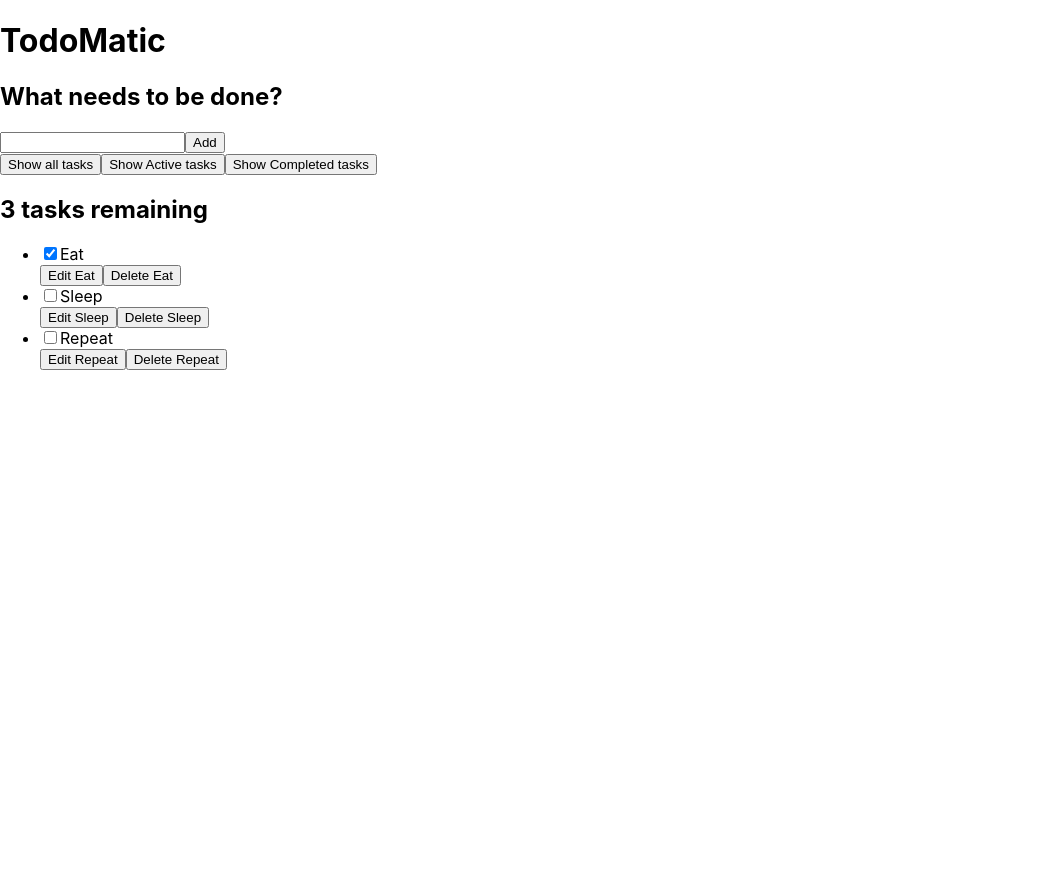
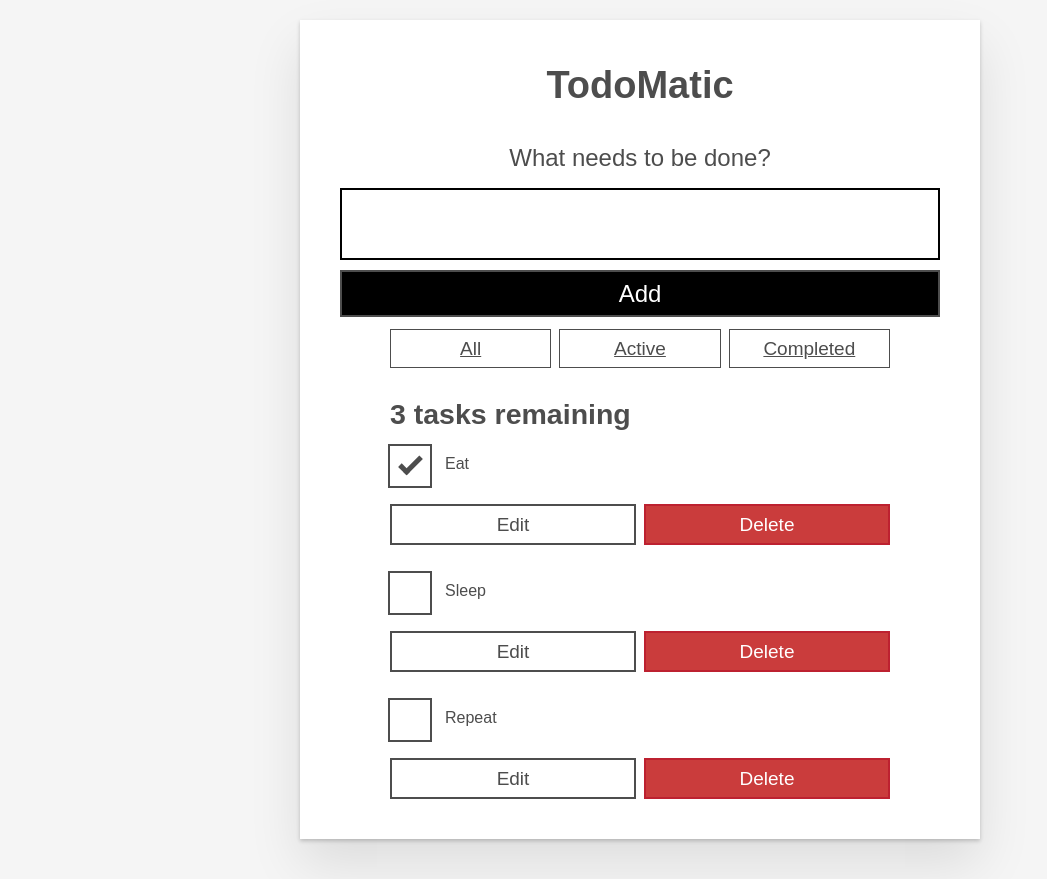
Before and after one commit to ue-an/react-todolist, a React (Create React App) app: page / in a window 1280 px wide. Shown: the whole page, without its empty margins (0-1047 px from the left). Before the commit the page ends 800 px from the top, so only its background shows below. Built offline with nearby package versions, Linux system fonts and the light colour scheme.

Commit message:
added components

```diff
--- a/src/App.js
+++ b/src/App.js
@@ -1,97 +1,33 @@
 import logo from './logo.svg';
 import './App.css';
+import { Todo } from './components/Todo';
+import { Form } from './components/Form';
+import { FilterButton } from './components/FilterButtons';
 
 function App(props) {
+  //displays data in browser>inspect>console
+  // console.log(props.tasks);
+  const taskList = props.tasks?.map((task) => <Todo
+  id={task.id}
+  name={task.name}
+  completed={task.completed}
+  key={task.id}
+  />);
   return (
     <div className='todoapp stack-large'>
       <h1>TodoMatic</h1>
-      <form>
-        <h2 className='label-wrapper'>
-          <label htmlFor='new-todo-input' className='label__lg'>
-            What needs to be done?
-          </label>
-        </h2>
-        <input
-        id='new-todo-input'
-        className='input input__lg'
-        name='text'
-        autoComplete='off'
-        type="text"
-        />
-        <button type='submit' className='btn btn__primary btn__lg'>
-          Add
-        </button>
-      </form>
-      <div className='filters btn-group stack-exception'>
-        <button type='button' className='btn toggle-btn' aria-pressed='false'>
-          <span className='visually-hidden'>Show </span>
-          <span>all</span>
-          <span className='visually-hidden'> tasks</span>
-        </button>
-        <button type='button' className='btn toggle-btn' aria-aria-pressed='false'>
-          <span className='visually-hidden'>Show </span>
-          <span>Active</span>
-          <span className='visually-hidden'> tasks</span>
-        </button>
-        <button type='button' className='btn toggle-btn' aria-pressed='false'>
-          <span className='visually-hidden'>Show </span>
-          <span>Completed</span>
-          <span className='visually-hidden'> tasks</span>
-        </button>
-      </div>
+      <Form />
+      <FilterButton />
       <h2 id='list-heading'>3 tasks remaining</h2>
-      <ul role="list" className='todo-list stack-large stack-exception' aria-labelledby='list-heading'>
-      <li className="todo stack-small">
-          <div className="c-cb">
-            <input id="todo-0" type="checkbox" defaultChecked={true} />
-            <label className="todo-label" htmlFor="todo-0">
-              Eat
-            </label>
-          </div>
-          <div className="btn-group">
-            <button type="button" className="btn">
-              Edit <span className="visually-hidden">Eat</span>
-            </button>
-            <button type="button" className="btn btn__danger">
-              Delete <span className="visually-hidden">Eat</span>
-            </button>
-          </div>
-        </li>
-        <li className='todo stack-small'>
-          <div className='c-cb'>
-            <input id='todo-1' type='checkbox'/>
-            <label className='todo-label' htmlFor='todo-1'>
-              Sleep
-            </label>
-          </div>
-          <div className='btn-group'>
-            <button type='button' className='btn'>
-              Edit <span className='visually-hidden'>Sleep</span>
-            </button>
-            <button type='button' className='btn btn__danger'>
-              Delete <span className='visually-hidden'>Sleep</span>
-            </button>
-          </div>
-        </li>
-        <li className='todo stack-small'>
-          <div className='c-cb'>
-            <input id='todo-2' type='checkbox'/>
-            <label className='todo-label' htmlFor='todo-s'>
-              Repeat
-            </label>
-          </div>
-          <div className='btn-group'>
-            <button type='button' className='btn'>
-              Edit <span className='visually-hidden'>Repeat</span>
-            </button>
-            <button type='button' className='btn btn__danger'>
-              Delete <span className='visually-hidden'>Repeat</span>
-            </button>
-          </div>
-        </li>
+      <ul role="list"
+      className='todo-list stack-large stack-exception'
+      aria-labelledby='list-heading'
+      >
+      {taskList}
       </ul>
     </div>
   );
+
 }
 
 export default App;
--- /dev/null
+++ b/src/components/FilterButtons.js
@@ -0,0 +1,25 @@
+import React from "react";
+
+const FilterButton = (props) => {
+ return (
+  <div className='filters btn-group stack-exception'>
+        <button type='button' className='btn toggle-btn' aria-pressed='true'>
+          <span className='visually-hidden'>Show </span>
+          <span>all</span>
+          <span className='visually-hidden'> tasks</span>
+        </button>
+        <button type='button' className='btn toggle-btn' aria-pressed='true'>
+          <span className='visually-hidden'>Show </span>
+          <span>Active</span>
+          <span className='visually-hidden'> tasks</span>
+        </button>
+        <button type='button' className='btn toggle-btn' aria-pressed='true'>
+          <span className='visually-hidden'>Show </span>
+          <span>Completed</span>
+          <span className='visually-hidden'> tasks</span>
+        </button>
+      </div>
+ );
+}
+
+export { FilterButton };
--- /dev/null
+++ b/src/components/Form.js
@@ -0,0 +1,24 @@
+import React from "react";
+
+const Form = (props) => {
+ return (
+  <form>
+        <h2 className='label-wrapper'>
+          <label htmlFor='new-todo-input' className='label__lg'>
+            What needs to be done?
+          </label>
+        </h2>
+        <input
+        id='new-todo-input'
+        className='input input__lg'
+        name='text'
+        autoComplete='off'
+        type="text"
+        />
+        <button type='submit' className='btn btn__primary btn__lg'>
+          Add
+        </button>
+      </form>
+ );
+}
+export { Form };
--- /dev/null
+++ b/src/components/Todo.js
@@ -0,0 +1,23 @@
+import React from "react";
+const Todo = props => {
+ return (
+  <li className="todo stack-small">
+          <div className="c-cb">
+            <input id="todo-0" type="checkbox" defaultChecked={props.completed} />
+            <label className="todo-label" htmlFor={props.id}>
+              {props.name}
+            </label>
+          </div>
+          <div className="btn-group">
+            <button type="button" className="btn">
+              Edit <span className="visually-hidden">{props.name}</span>
+            </button>
+            <button type="button" className="btn btn__danger">
+              Delete <span className="visually-hidden">{props.name}</span>
+            </button>
+          </div>
+        </li>
+ );
+}
+
+export {Todo};
--- a/src/index.css
+++ b/src/index.css
@@ -1,15 +1,275 @@
+/* RESETS */
+*,
+*::before,
+*::after {
+  box-sizing: border-box;
+}
+*:focus {
+  outline: 3px dashed #228bec;
+  outline-offset: 0;
+}
+html {
+  font: 62.5% / 1.15 sans-serif;
+}
+h1,
+h2 {
+  margin-bottom: 0;
+}
+ul {
+  list-style: none;
+  padding: 0;
+}
+button {
+  border: none;
+  margin: 0;
+  padding: 0;
+  width: auto;
+  overflow: visible;
+  background: transparent;
+  color: inherit;
+  font: inherit;
+  line-height: normal;
+  -webkit-font-smoothing: inherit;
+  -moz-osx-font-smoothing: inherit;
+  appearance: none;
+}
+button,
+input {
+  overflow: visible;
+}
+input[type="text"] {
+  border-radius: 0;
+}
 body {
+  width: 100%;
+  max-width: 68rem;
+  margin: 0 auto;
+  font: 1.6rem/1.25 Arial, sans-serif;
+  background-color: #f5f5f5;
+  color: #4d4d4d;
+}
+@media screen and (min-width: 620px) {
+  body {
+    font-size: 1.9rem;
+    line-height: 1.31579;
+  }
+}
+/* END RESETS */
+/* GLOBAL STYLES */
+.form-group > input[type="text"] {
+  display: inline-block;
+  margin-top: 0.4rem;
+}
+.btn {
+  padding: 0.8rem 1rem 0.7rem;
+  border: 0.2rem solid #4d4d4d;
+  cursor: pointer;
+  text-transform: capitalize;
+}
+.btn.toggle-btn {
+  border-width: 1px;
+  border-color: #d3d3d3;
+}
+.btn.toggle-btn[aria-pressed="true"]{
+  text-decoration: underline;
+  border-color: #4d4d4d;
+}
+.btn__danger {
+  color: #fff;
+  background-color: #ca3c3c;
+  border-color: #bd2130;
+}
+.btn__filter {
+  border-color: lightgrey;
+}
+.btn__primary{
+  color: #fff;
+  background-color: #000;
+}
+.btn-group {
+  display: flex;
+  justify-content: space-between;
+}
+.btn-group > * {
+  flex: 1 1 49%;
+}
+.btn-group > * + * {
+  margin-left: 0.8rem;
+}
+.label-wrapper {
   margin: 0;
-  font-family: -apple-system, BlinkMacSystemFont, 'Segoe UI', 'Roboto', 'Oxygen',
-    'Ubuntu', 'Cantarell', 'Fira Sans', 'Droid Sans', 'Helvetica Neue',
-    sans-serif;
+  flex:  0 0 100%;
+  text-align: center;
+}
+.visually-hidden {
+  position: absolute !important;
+  height: 1px;
+  width: 1px;
+  overflow: hidden;
+  clip: rect(1px 1px 1px 1px);
+  clip: rect(1px, 1px, 1px, 1px);
+  white-space: nowrap;
+}
+[class*="stack"] > * {
+  margin-top: 0;
+  margin-bottom: 0;
+}
+.stack-small > *+* {
+  margin-top: 1.25rem;
+}
+.stack-large > * +* {
+  margin-top: 2.5rem;
+}
+@media screen and (min-width: 550px) {
+  .stack-small > * + * {
+    margin-top: 1.4rem;
+  }
+  .stack-large > * + * {
+    margin-top: 2.8rem;
+  }
+}
+.stack-exception {
+  margin-top: 1.2rem;
+}
+/* END GLOBAL STYLES */
+.todoapp {
+  background: #fff;
+  margin: 2rem 0 4rem 0;
+  padding: 1rem;
+  position: relative;
+  box-shadow: 0 2px 4px 0 rgba(0, 0, 0, 0.2), 0 2.5rem 5rem 0 rgba(0, 0, 0, 0.1);
+}
+@media screen and (min-width: 550px) {
+  .todoapp {
+    padding: 4rem;
+  }
+}
+.todoapp > * {
+  max-width: 50rem;
+  margin-left: auto;
+  margin-right: auto;
+}
+.todoapp > form {
+  max-width: 100%;
+}
+.todoapp > h1 {
+  display: block;
+  max-width: 100%;
+  text-align: center;
+  margin: 0;
+  margin-bottom: 1rem;
+}
+.label__lg {
+  line-height: 1.01567;
+  font-weight: 300;
+  padding: 0.8rem;
+  margin-bottom: 1rem;
+  text-align: center;
+}
+.input__lg {
+  padding: 2rem;
+  border: 2px solid #000;
+}
+.input__lg:focus {
+  border-color: #4d4d4d;
+  box-shadow: inset 0 0 0 2px;
+}
+[class*="__lg"] {
+  display: inline-block;
+  width: 100%;
+  font-size: 1.9rem;
+}
+[class*="__lg"]:not(:last-child) {
+  margin-bottom: 1rem;
+}
+@media screen and (min-width: 620px) {
+  [class*="__lg"] {
+    font-size: 2.4rem;
+  }
+}
+/* Todo item styles */
+.todo {
+  display: flex;
+  flex-direction: row;
+  flex-wrap: wrap;
+}
+.todo > * {
+  flex: 0 0 100%;
+}
+.todo-text {
+  width: 100%;
+  min-height: 4.4rem;
+  padding: 0.4rem 0.8rem;
+  border: 2px solid #565656;
+}
+.todo-text:focus {
+  box-shadow: inset 0 0 0 2px;
+}
+/* CHECKBOX STYLES */
+.c-cb {
+  box-sizing: border-box;
+  font-family: Arial, sans-serif;
   -webkit-font-smoothing: antialiased;
-  -moz-osx-font-smoothing: grayscale;
+  font-weight: 400;
+  font-size: 1.6rem;
+  line-height: 1.25;
+  display: block;
+  position: relative;
+  min-height: 44px;
+  padding-left: 40px;
+  clear: left;
 }
-
-code {
-  font-family: source-code-pro, Menlo, Monaco, Consolas, 'Courier New',
-    monospace;
-
+.c-cb > label::before,
+.c-cb > input[type="checkbox"] {
+  box-sizing: border-box;
+  top: -2px;
+  left: -2px;
+  width: 44px;
+  height: 44px;
 }
-/*comment*/
+.c-cb > input[type="checkbox"] {
+  -webkit-font-smoothing: antialiased;
+  cursor: pointer;
+  position: absolute;
+  z-index: 1;
+  margin: 0;
+  opacity: 0;
+}
+.c-cb > label {
+  font-size: inherit;
+  font-family: inherit;
+  line-height: inherit;
+  display: inline-block;
+  margin-bottom: 0;
+  padding: 8px 15px 5px;
+  cursor: pointer;
+  touch-action: manipulation;
+}
+.c-cb > label::before {
+  content: "";
+  position: absolute;
+  border: 2px solid currentcolor;
+  background: transparent;
+}
+.c-cb > input[type="checkbox"]:focus + label::before {
+  border-width: 4px;
+  outline: 3px dashed #228bec;
+}
+.c-cb > label::after {
+  box-sizing: content-box;
+  content: "";
+  position: absolute;
+  top: 11px;
+  left: 9px;
+  width: 18px;
+  height: 7px;
+  transform: rotate(-45deg);
+  border: solid;
+  border-width: 0 0 5px 5px;
+  border-top-color: transparent;
+  opacity: 0;
+  background: transparent;
+}
+.c-cb > input[type="checkbox"]:checked + label::after {
+  opacity: 1;
+}
--- a/src/index.js
+++ b/src/index.js
@@ -4,12 +4,19 @@ import './index.css';
 import App from './App';
 import reportWebVitals from './reportWebVitals';
 
+const DATA = [
+  {id: "todo-0", name: "Eat", completed: true},
+  {id: "todo-1", name: "Sleep", completed: false},
+  {id: "todo-2", name: "Repeat", completed: false}
+];
+
 const root = ReactDOM.createRoot(document.getElementById('root'));
 root.render(
   <React.StrictMode>
-    <App />
+    <App tasks={DATA}/>
   </React.StrictMode>
 );
+
 
 // If you want to start measuring performance in your app, pass a function
 // to log results (for example: reportWebVitals(console.log))
```
